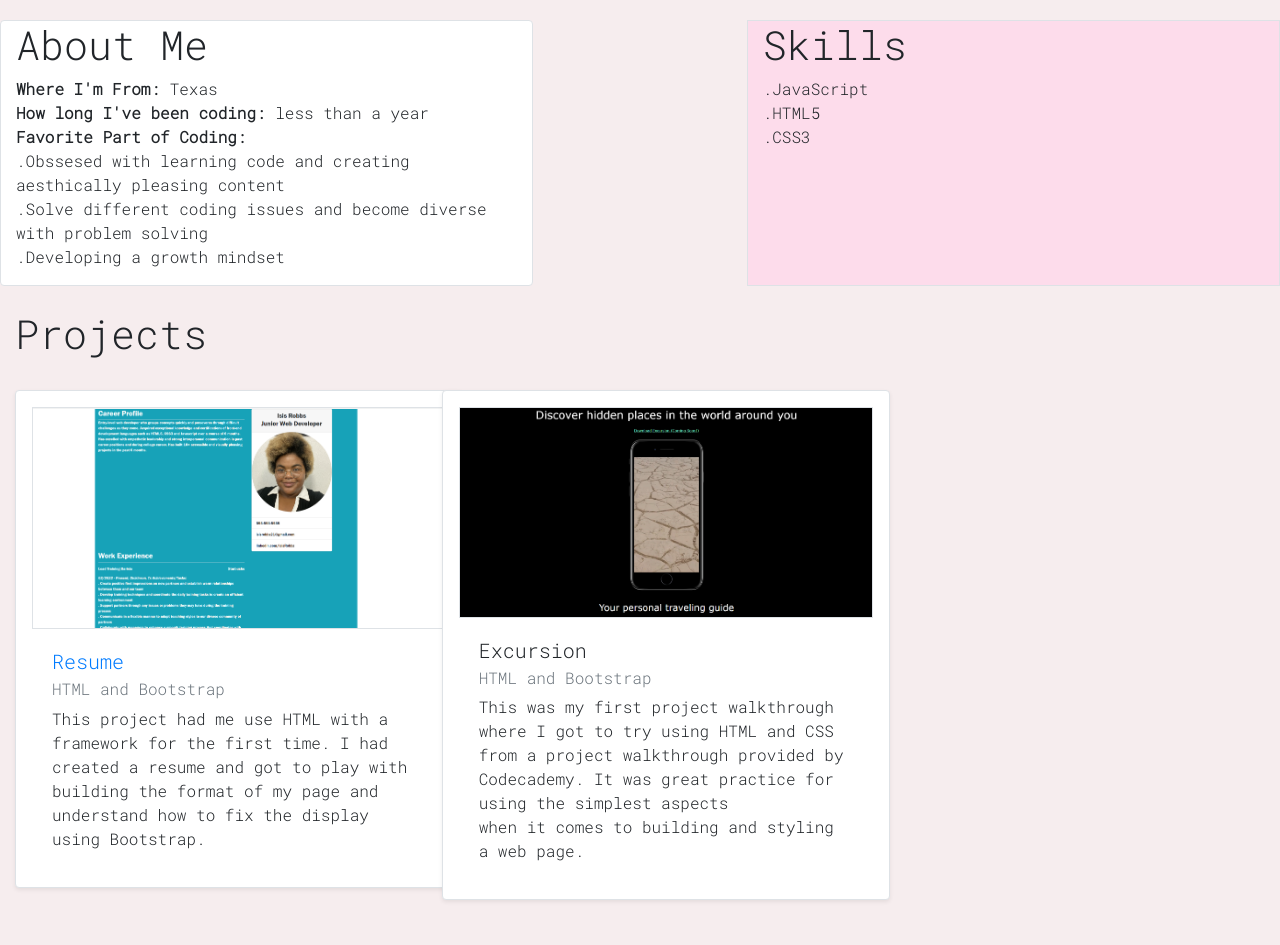
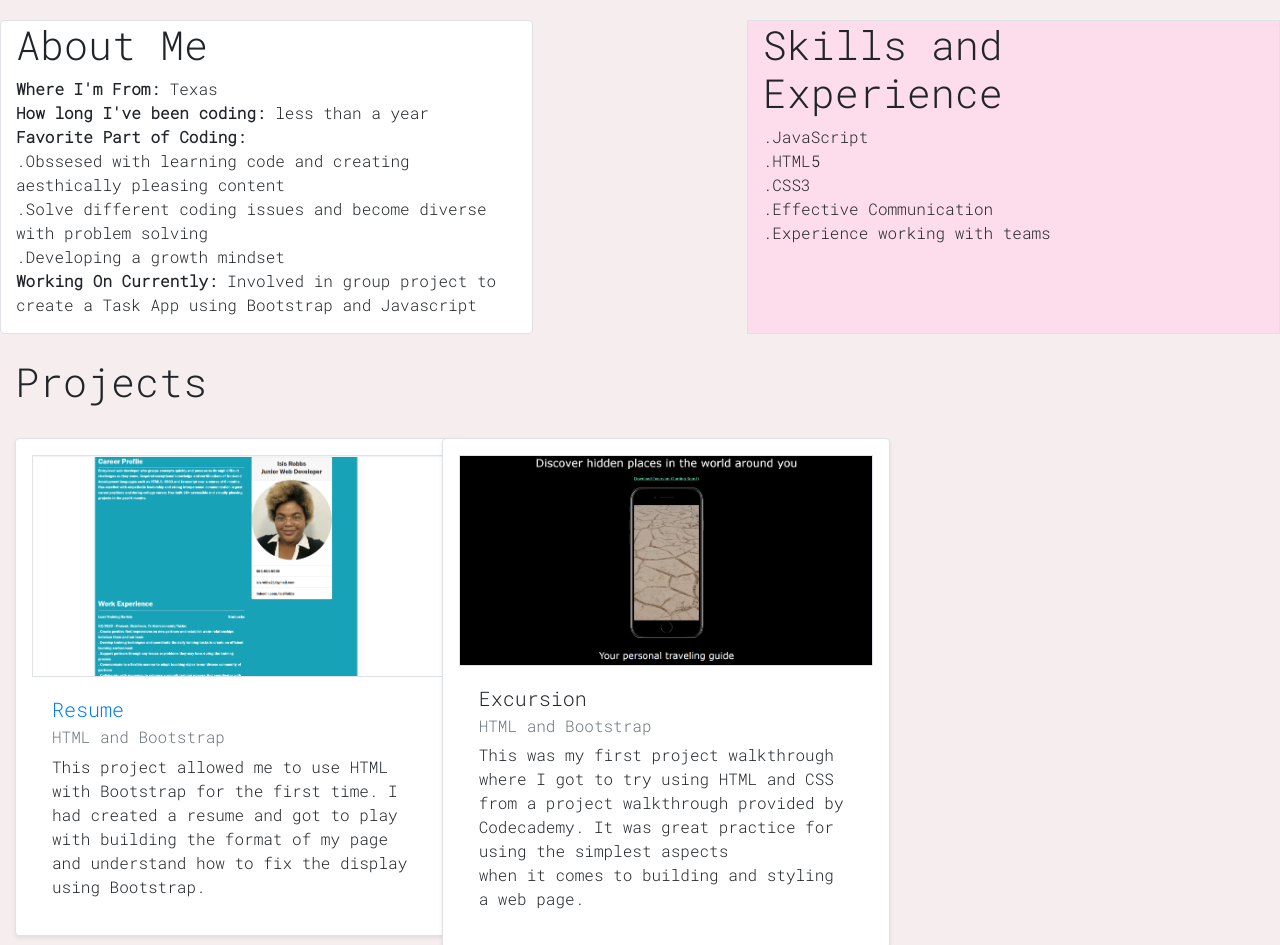
Before and after one commit to IsisRobbs/Official-Web-Portfolio, a plain HTML site: page index.html in a window 1280 px wide. Shown: the part 400-1345 px from the top of the page. Drawn offline with nearby package versions, Linux system fonts and the light colour scheme.

Commit message:
Fixed skills section

```diff
--- a/index.html
+++ b/index.html
@@ -33,13 +33,15 @@
     <strong>Favorite Part of Coding:</strong> <br>
        .Obssesed with learning code and creating aesthically pleasing content<br>
        .Solve different coding issues and become diverse with problem solving <br>
-       .Developing a growth mindset
+       .Developing a growth mindset<br>
+       <strong>Working On Currently:</strong> Involved in group project to create a Task App using Bootstrap and Javascript
+
        </p>
     </div>
     <div class="col-2"></div>
     <div class="col-lg-5 col-sm-12 border" style="background-color:#fddceb;">
-        <h1>Skills</h1>
-        <p>.JavaScript<br> .HTML5<br> .CSS3<br></p>
+        <h1>Skills and Experience</h1>
+        <p>.JavaScript<br> .HTML5<br> .CSS3<br> .Effective Communication<br> .Experience working with teams<br></p>
     </div>
     </div>
     <!-- Project Section Cards-->
@@ -52,7 +54,7 @@
       <div class="card-body">
              <h5 class="card-title"><a href="https://isisrobbs.github.io/test-deployment/">Resume</a></h5>
                 <h6 class="card-subtitle mb-2 text-muted">HTML and Bootstrap</h6>
-            <p class="card-text">This project had me use HTML with a framework for the first time.
+            <p class="card-text">This project allowed me to use HTML with Bootstrap for the first time.
                  I had created a resume and got to play with building the format of my page and understand how to
                  fix the display using Bootstrap.
                 </p>
```
